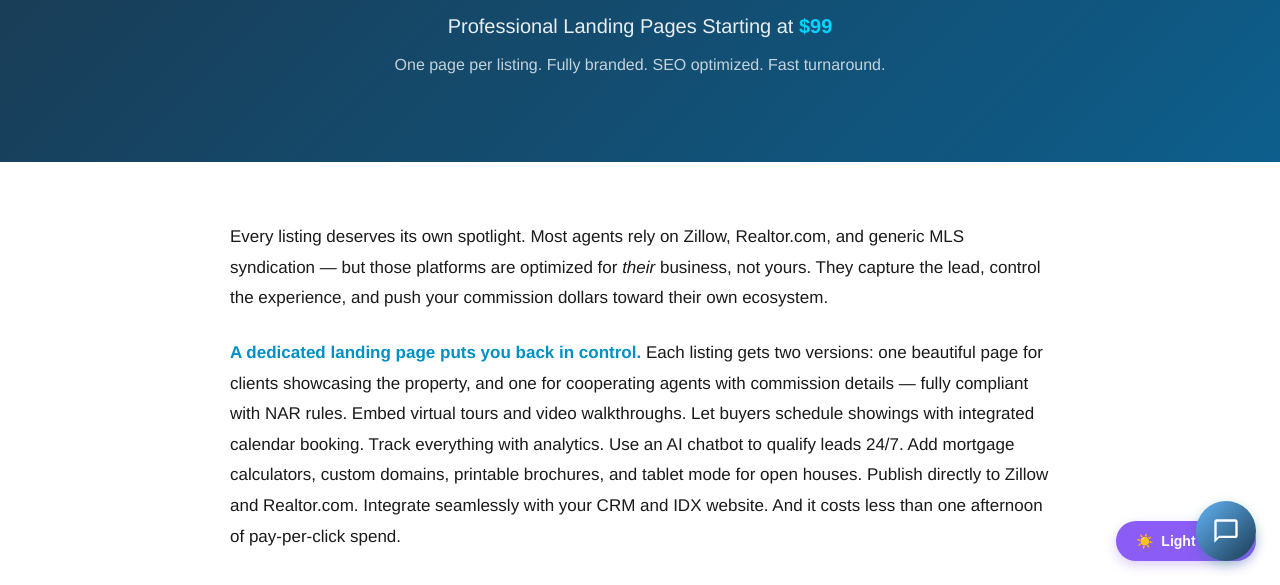
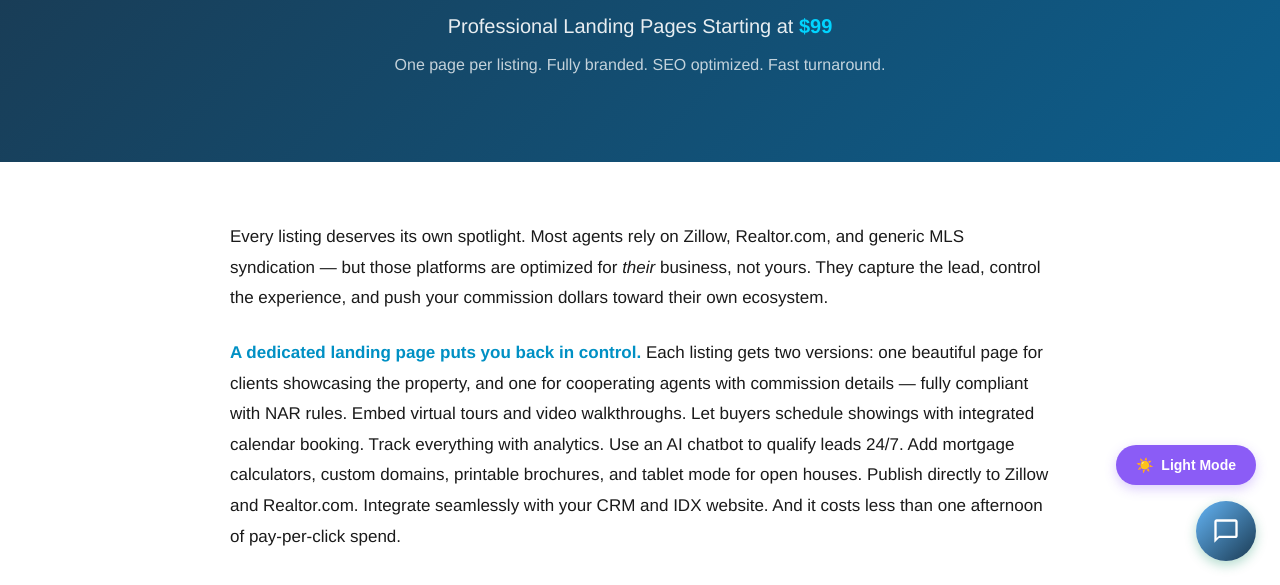
Before and after one commit to benzenoe/Bogen-ai, a website: page public/templates/modern.html in a window 1280 px wide. Shown: the part 215-800 px from the top of the page. Drawn offline with Linux system fonts and the light colour scheme; no server answers.

Commit message:
Fix theme toggle and chatbot button position conflict
- Move theme toggle button to bottom: 100px (was 24px)
- Prevents overlap with chatbot button at bottom right
- Both buttons now have clear spacing

```diff
--- a/public/templates/modern.html
+++ b/public/templates/modern.html
@@ -64,7 +64,7 @@
         /* Theme Toggle Button */
         .theme-toggle {
             position: fixed;
-            bottom: 24px;
+            bottom: 100px;
             right: 24px;
             z-index: 1000;
             background: var(--color-purple);
```
